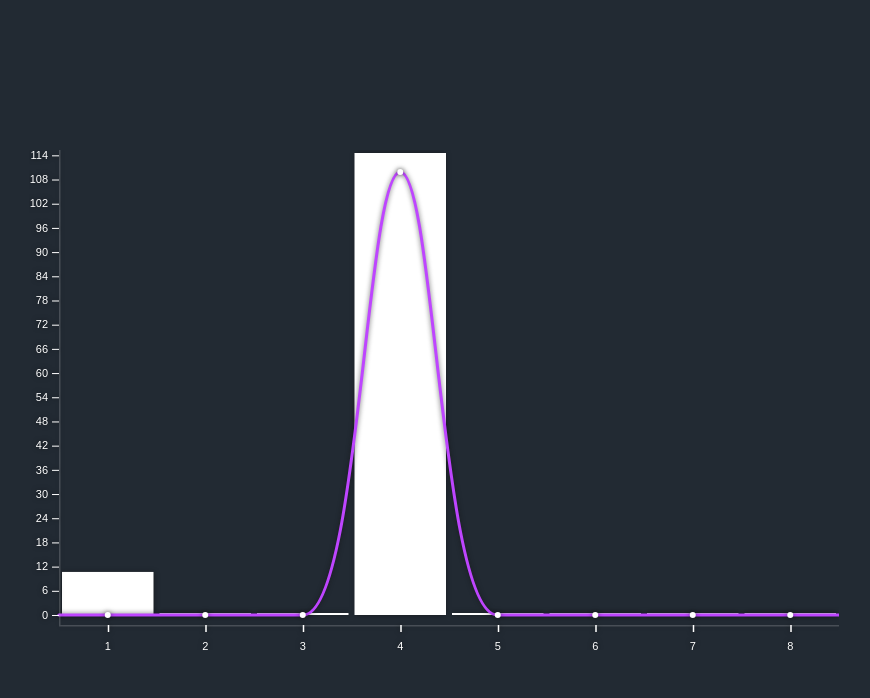
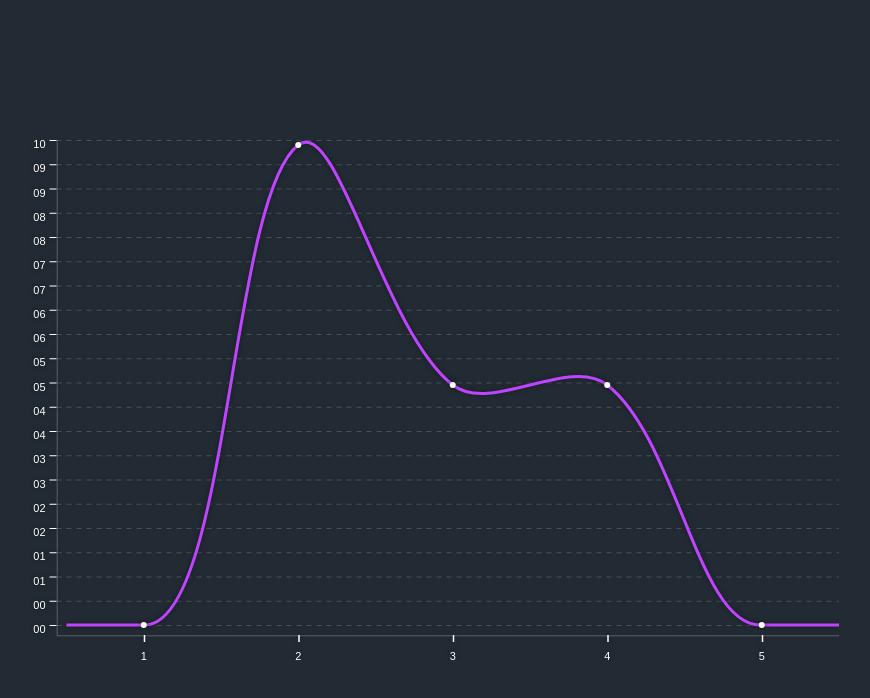
Before and after one commit to Guilherme-j10/pure_chart, a website: page index.html in a window 1280 px wide. Shown: the whole page, without its empty margins (206-1076 px from the left). Drawn offline with Linux system fonts and the light colour scheme.

Commit message:
some changes was made

```diff
--- a/chart.js
+++ b/chart.js
@@ -39,6 +39,7 @@ var initialize_chart = function (options) {
         size_text: 11,
         size_text_tip: 13,
         padding_top: 22,
+        margin_borders: 10,
         enable_height: 0,
         min_width: (options === null || options === void 0 ? void 0 : options.disable_sparklines) ? 0 : 30,
         current_labels: [],
@@ -66,10 +67,10 @@ var initialize_chart = function (options) {
         },
         draw_spikes: function () {
             var _a;
-            var calculate_spikes = (options.chart.width - this.min_width) / options.series[0].data.length;
+            var calculate_spikes = (options.chart.width - (this.min_width + this.margin_borders)) / options.series[0].data.length;
             for (var i = 0; i < options.series[0].data.length; i++) {
                 var initial_point = calculate_spikes * i;
-                var middle = initial_point + (calculate_spikes / 2) + this.min_width;
+                var middle = initial_point + (calculate_spikes / 2) + (this.min_width + this.margin_borders);
                 var label_content = ((_a = options === null || options === void 0 ? void 0 : options.labels) === null || _a === void 0 ? void 0 : _a.length) ? options.labels[i] : "".concat(i + 1);
                 this.draw_element({
                     color: '#ffffff',
@@ -104,34 +105,36 @@ var initialize_chart = function (options) {
             return max_values.reduce(function (acc, val) { return acc > val ? acc : val; }, 0);
         },
         draw_columns: function () {
+            var _this = this;
             var get_columns = options.series.filter(function (data) { return data.data_type === 'column'; });
-            var calc_spikes_pos = (options.chart.width - this.min_width) / options.series[0].data.length;
-            var diff_from_base = Math.abs(options.chart.height - this.line_base_height);
+            var calc_spikes_pos = (options.chart.width - (this.min_width + this.margin_borders)) / options.series[0].data.length;
+            //const diff_from_base = Math.abs(options.chart.height - this.line_base_height);
             var padding_space = interpolation(options.series.length, [0, 50], [5, 30]);
             var complete_column_width = calc_spikes_pos - padding_space;
             var space_by_each_column = Math.abs(complete_column_width / get_columns.length);
             var get_lines = options.series.filter(function (data) { return data.data_type === 'line'; });
-            var enabled_max_height = options.chart.height - diff_from_base - 10;
-            this.enable_height = enabled_max_height;
-            var max_height = this.calculate_max_val();
+            //const enabled_max_height = options.chart.height - diff_from_base - this.margin_borders;
+            //this.enable_height = enabled_max_height;
+            var max_enabled_value = this.calculate_max_value_enabled();
+            var max_height = this.calculate_max_val(); //max_enabled_value.get_max_value;
             for (var x = 0; x < options.series[0].data.length; x++) {
-                var initial_point = (calc_spikes_pos * x) + this.min_width;
+                var initial_point = (calc_spikes_pos * x) + this.min_width + this.margin_borders;
                 var initial_point_more_padding = initial_point + (padding_space / 2);
                 var start_point = initial_point_more_padding;
                 this.chart_column_pos.push({
                     index: x,
                     is_activate: false,
-                    pos: { x: initial_point, y: 0, h: enabled_max_height, w: calc_spikes_pos }
+                    pos: { x: initial_point, y: 0, h: this.enable_height, w: calc_spikes_pos }
                 });
                 for (var z = 0; z < get_columns.length; z++) {
-                    var chart_height_column = interpolation(options.series[z].data[x], [0, max_height], [2, enabled_max_height - (padding_space / 2)]);
+                    var chart_height_column = interpolation(options.series[z].data[x], [0, max_height], [2, this.enable_height - (padding_space / 2)]);
                     this.draw_element({
                         color: options.colors[z],
                         coords: {
                             h: chart_height_column,
                             w: space_by_each_column,
                             x: start_point,
-                            y: Math.abs(enabled_max_height - chart_height_column)
+                            y: Math.abs(this.enable_height - chart_height_column)
                         }
                     });
                     start_point = start_point + space_by_each_column;
@@ -140,20 +143,20 @@ var initialize_chart = function (options) {
             for (var i = 0; i < get_lines.length; i++) {
                 var coords_of_line = [];
                 for (var y = 0; y < get_lines[i].data.length; y++) {
-                    var chart_height_column = interpolation(get_lines[i].data[y], [0, max_height], [0, enabled_max_height - this.padding_top]);
-                    var calc_y = Math.abs(chart_height_column - enabled_max_height);
+                    var chart_height_column = interpolation(get_lines[i].data[y], [0, max_height], [0, this.enable_height - 5]);
+                    var calc_y = Math.abs(chart_height_column - this.enable_height);
                     var pinter_x = calc_spikes_pos * y;
                     var middle_pointer_x = pinter_x + (calc_spikes_pos / 2);
-                    coords_of_line.push({ x: middle_pointer_x + this.min_width, y: calc_y });
+                    coords_of_line.push({ x: middle_pointer_x + (this.min_width + this.margin_borders), y: calc_y });
                 }
                 ctx.strokeStyle = get_lines[i].color;
                 ctx.lineWidth = 3;
                 ctx.beginPath();
-                ctx.moveTo(this.min_width, enabled_max_height);
+                ctx.moveTo((this.min_width + this.margin_borders), this.enable_height);
                 if (options === null || options === void 0 ? void 0 : options.smooth) {
-                    coords_of_line.unshift({ x: 0, y: enabled_max_height });
-                    coords_of_line.unshift({ x: 0, y: enabled_max_height });
-                    coords_of_line.push({ x: options.chart.width, y: enabled_max_height });
+                    coords_of_line.unshift({ x: this.margin_borders, y: this.enable_height });
+                    coords_of_line.unshift({ x: this.margin_borders, y: this.enable_height });
+                    coords_of_line.push({ x: options.chart.width, y: this.enable_height });
                     var reorganize_points = function (coords) {
                         var reorganized = [];
                         for (var x = 0; x < coords.length - 1; x += 1) {
@@ -181,36 +184,39 @@ var initialize_chart = function (options) {
                     for (var i_1 = 0; i_1 < points.length - 1; i_1++) {
                         var p1_1 = points[i_1][0];
                         var p1_c = points[i_1][1];
-                        var p1_2 = points[i_1][2] || { x: options.chart.width, y: enabled_max_height };
+                        var p1_2 = points[i_1][2] || { x: options.chart.width, y: this.enable_height };
                         var p2_1 = points[i_1 + 1][0];
                         var p2_c = points[i_1 + 1][1];
-                        var p2_2 = points[i_1 + 1][2] || { x: options.chart.width, y: enabled_max_height };
+                        var p2_2 = points[i_1 + 1][2] || { x: options.chart.width, y: this.enable_height };
                         var _a = get_control_points(p1_1.x, p1_1.y, p1_c.x, p1_c.y, p1_2.x, p1_2.y, tension), cp1_1x = _a[0], cp1_1y = _a[1], cp1_2x = _a[2], cp1_2y = _a[3];
                         var _b = get_control_points(p2_1.x, p2_1.y, p2_c.x, p2_c.y, p2_2.x, p2_2.y, tension), cp2_1x = _b[0], cp2_1y = _b[1], cp2_2x = _b[2], cp2_2y = _b[3];
-                        if (p1_c.y === p1_2.y && p1_c.y === enabled_max_height) {
+                        if (p1_1.x === this.margin_borders) {
+                            cp1_2x = cp1_2x + 10;
+                        }
+                        if (p1_c.y === p1_2.y && p1_c.y === this.enable_height) {
                             cp2_1y = p1_c.y;
                             cp1_2y = p1_c.y;
                         }
                         else {
                             var limit_curve_on_base = function (y) {
                                 var limit = 20;
-                                if (y > (enabled_max_height - limit) && y < enabled_max_height)
+                                if (y > (_this.enable_height - limit) && y < _this.enable_height)
                                     return true;
                                 return false;
                             };
-                            if (p1_2.y === enabled_max_height && limit_curve_on_base(p1_c.y)) {
+                            if (p1_2.y === this.enable_height && limit_curve_on_base(p1_c.y)) {
                                 cp1_2y = p1_2.y;
                                 cp2_1y = p1_2.y;
                                 cp2_1x = p1_2.x - ((70 / 100) * Math.abs(p1_c.x - p1_2.x));
                             }
-                            if (p1_c.y === enabled_max_height && limit_curve_on_base(p1_2.y)) {
+                            if (p1_c.y === this.enable_height && limit_curve_on_base(p1_2.y)) {
                                 cp1_2y = p1_c.y;
                                 cp2_1y = p1_c.y + 5;
                             }
                             else {
-                                if (p1_2.y === enabled_max_height)
+                                if (p1_2.y === this.enable_height)
                                     cp2_1y = p1_2.y + 3;
-                                if (p1_c.y === enabled_max_height)
+                                if (p1_c.y === this.enable_height)
                                     cp1_2y = p1_c.y + 3;
                             }
                         }
@@ -222,12 +228,12 @@ var initialize_chart = function (options) {
                         var coord = coords_of_line_1[_i];
                         ctx.lineTo(coord.x, coord.y);
                     }
-                    ctx.lineTo(options.chart.width, enabled_max_height);
+                    ctx.lineTo(options.chart.width, this.enable_height);
                 }
                 ctx.stroke();
                 for (var _c = 0, coords_of_line_2 = coords_of_line; _c < coords_of_line_2.length; _c++) {
                     var coord = coords_of_line_2[_c];
-                    if (coord.x <= 0 || coord.x >= options.chart.width)
+                    if (coord.x <= 0 || coord.x >= options.chart.width || coord.x === this.margin_borders)
                         continue;
                     ctx.fillStyle = '#fff';
                     ctx.beginPath();
@@ -248,21 +254,40 @@ var initialize_chart = function (options) {
                 }
             }
         },
-        draw_side_left_height_data: function () {
+        calculate_max_value_enabled: function () {
             var min_space = 25;
             var get_max_value = this.calculate_max_val();
-            var loops = this.enable_height / min_space;
+            var loops = (this.enable_height) / min_space;
             var increaser = get_max_value / loops;
             var vertical_data = [0];
+            for (var x = 0; x < loops; x++)
+                vertical_data.push(vertical_data[vertical_data.length - 1] + increaser);
+            get_max_value = vertical_data.reduce(function (acc, val) { return acc > val ? acc : val; }, 0);
+            return { get_max_value: get_max_value, vertical_data: vertical_data };
+        },
+        draw_side_left_height_data: function () {
+            var draw_xaxis = true;
+            var dashed_enabled = true;
+            var diff_from_base = Math.abs(options.chart.height - this.line_base_height);
+            this.enable_height = options.chart.height - diff_from_base - this.margin_borders;
+            var _a = this.calculate_max_value_enabled(), get_max_value = _a.get_max_value, vertical_data = _a.vertical_data;
+            this.min_width = ("".concat(parseInt(get_max_value)).length * this.size_text) + (this.size_text / 2);
             this.draw_element({
                 color: '#ffffff2d',
-                coords: { w: 1.5, h: this.enable_height + 10, x: this.min_width, y: 0 }
+                coords: { w: 1.5, h: this.enable_height + this.margin_borders, x: this.min_width, y: 0 }
             });
-            for (var x = 0; x < loops; x++)
-                vertical_data.push(vertical_data[vertical_data.length - 1] + increaser);
+            var normalize_values = function (current_val) {
+                var length_max_number = "".concat(parseInt(get_max_value)).length;
+                var length_current_val = "".concat(current_val).length;
+                var normalized_value = "".concat(current_val);
+                if (length_max_number > length_current_val) {
+                    var diff = length_max_number - length_current_val;
+                    normalized_value = "".concat(Array.from({ length: diff }).map(function () { return 0; }).join('')).concat(current_val);
+                }
+                return normalized_value;
+            };
             for (var i = 0; i < vertical_data.length; i++) {
-                console.log(vertical_data[i]);
-                var position_y = interpolation(vertical_data[i], [0, get_max_value], [this.enable_height, 15]);
+                var position_y = interpolation(vertical_data[i], [0, get_max_value], [this.enable_height, 0]);
                 this.draw_element({
                     color: '#fff',
                     coords: { h: 1, w: 7, x: this.min_width - 7, y: position_y }
@@ -270,15 +295,35 @@ var initialize_chart = function (options) {
                 this.draw_element({
                     color: '#ffffff',
                     text: {
-                        content: "".concat(parseInt(vertical_data[i])),
+                        content: "".concat(normalize_values(parseInt(vertical_data[i]))),
                         px: this.size_text,
                         aling: 'right',
                         coords: {
                             x: this.min_width - this.size_text,
-                            y: position_y + (this.size_text / 3)
+                            y: position_y + (this.size_text - 3)
                         }
                     }
                 });
+                if (draw_xaxis) {
+                    if (!dashed_enabled) {
+                        this.draw_element({
+                            color: '#ffffff2d',
+                            coords: { h: 1, w: options.chart.width, x: this.min_width - 7, y: position_y }
+                        });
+                        continue;
+                    }
+                    var space_by = 5;
+                    var w_dash = 5;
+                    var loops_count = options.chart.width / ((w_dash + space_by));
+                    var current_x_pos = this.min_width;
+                    for (var z = 0; z < loops_count; z++) {
+                        this.draw_element({
+                            color: '#ffffff2d',
+                            coords: { h: 1, w: w_dash, x: current_x_pos, y: position_y }
+                        });
+                        current_x_pos += (w_dash + space_by);
+                    }
+                }
             }
         },
         draw_tooltip: function () {
@@ -311,7 +356,7 @@ var initialize_chart = function (options) {
                             aling: 'left',
                             content: "".concat(options.label_tip).concat(this.current_labels[column.index]),
                             px: this.size_text_tip,
-                            coords: { x: pos_x_base + 10, y: pos_y_base + 18 }
+                            coords: { x: pos_x_base + padding, y: pos_y_base + 18 }
                         }
                     });
                     var pos_y_labels = pos_y_base + min_height_by_line;
@@ -327,12 +372,12 @@ var initialize_chart = function (options) {
                                 aling: 'left',
                                 content: "".concat(options.series[i].data_label, ": ").concat(options.series[i].data[column.index]),
                                 px: this.size_text_tip,
-                                coords: { x: pos_x_base + 20, y: pos_y_labels - 10 }
+                                coords: { x: pos_x_base + 20, y: pos_y_labels - padding }
                             }
                         });
                         ctx.fillStyle = ((_a = options.series[i]) === null || _a === void 0 ? void 0 : _a.color) || options.colors[i];
                         ctx.beginPath();
-                        ctx.arc(pos_x_base + 10, pos_y_labels - 15, 5, 0, Math.PI * 2);
+                        ctx.arc(pos_x_base + padding, pos_y_labels - 15, 5, 0, Math.PI * 2);
                         ctx.fill();
                         ctx.closePath();
                     }
@@ -342,12 +387,12 @@ var initialize_chart = function (options) {
     };
     var draw_everything = function () {
         ctx.clearRect(0, 0, options.chart.width, options.chart.height);
+        chart.draw_side_left_height_data();
         chart.draw_activate_hover_columns();
         chart.draw_base_chart();
         chart.draw_spikes();
         chart.draw_columns();
         chart.draw_tooltip();
-        chart.draw_side_left_height_data();
     };
     var disable_all_columns = function () {
         for (var _i = 0, _a = chart.chart_column_pos; _i < _a.length; _i++) {
--- a/index.html
+++ b/index.html
@@ -39,14 +39,12 @@
       smooth: true,
       disable_sparklines: false,
       label_tip: 'Dia: ',
-      //labels: ['24/9', '25/9', '26/9', '27/9', '28/9', '29/9', '30/9'],
       series: [
-        {
-          data_label: 'Saudação',
-          data_type: 'column',
-          data: [10,0,0,112,0,0,0,0],
-          //data: Array.from({ length: size }).map(() => Math.floor(Math.random() * 50))
-        },
+        // {
+        //   data_label: 'Saudação',
+        //   data_type: 'column',
+        //   data: Array.from({ length: size }).map(() => Math.floor(Math.random() * 50))
+        // },
         // {
         //   data_label: 'Propaganda',
         //   data_type: 'column',
@@ -67,13 +65,13 @@
           data_label: 'Conversão',
           data_type: 'line',
           color: '#be45ff',
-          data: [0,0,0,112,0,0,0,0]
+          data: [0, 10, 5, 5, 0],
           //data: Array.from({ length: size }).map(() => Math.floor(Math.random() * 120))
         }
       ],
       chart: {
         width: 810,
-        height: 500
+        height: 520
       }
     };
 
```
Also changed, not shown: chart.ts (+117 -47 lines).
